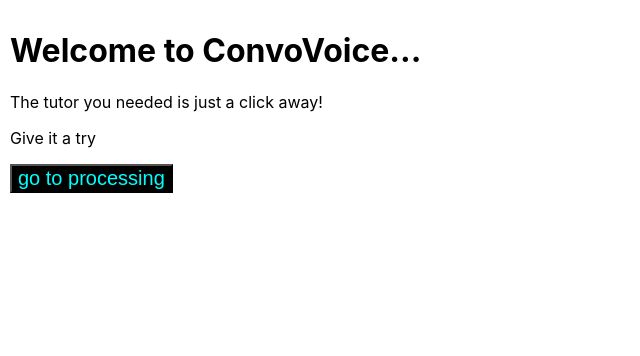
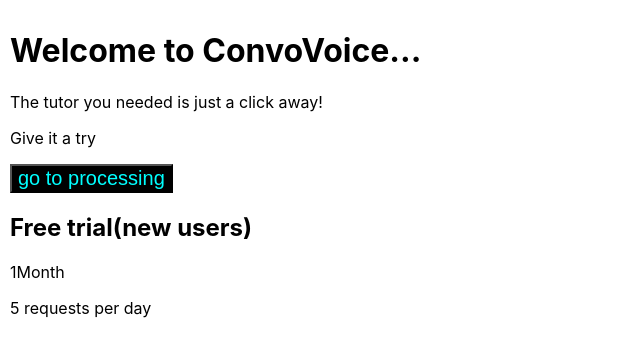
Before and after one commit to 4arjun/convovoice-frontend, a React (Vite) app: page / in a window 1280 px wide. Shown: the top 356 px of the page, without its empty margins (0-640 px from the left). Built offline with nearby package versions, Linux system fonts and the light colour scheme.

Commit message:
added pricing

```diff
--- a/src/components/Landing.jsx
+++ b/src/components/Landing.jsx
@@ -15,10 +15,17 @@
     <div className='main-section'>
       <div>
         <h1>Welcome to ConvoVoice...</h1>
-        <p>The tutor you needed is just a click away! </p>
+        <p>The tutor you needed is just a click away!</p>
         <p>Give it a try</p>
       </div>
       <button className='btn-processing' onClick={handleClick}>go to processing</button>
+      <div className='pricing-container'>
+        <div>
+          <h2>Free trial(new users)</h2>
+          <p>1Month </p>
+          <p>5 requests per day</p>
+        </div>
+      </div>
     </div>
   );
 };
```
